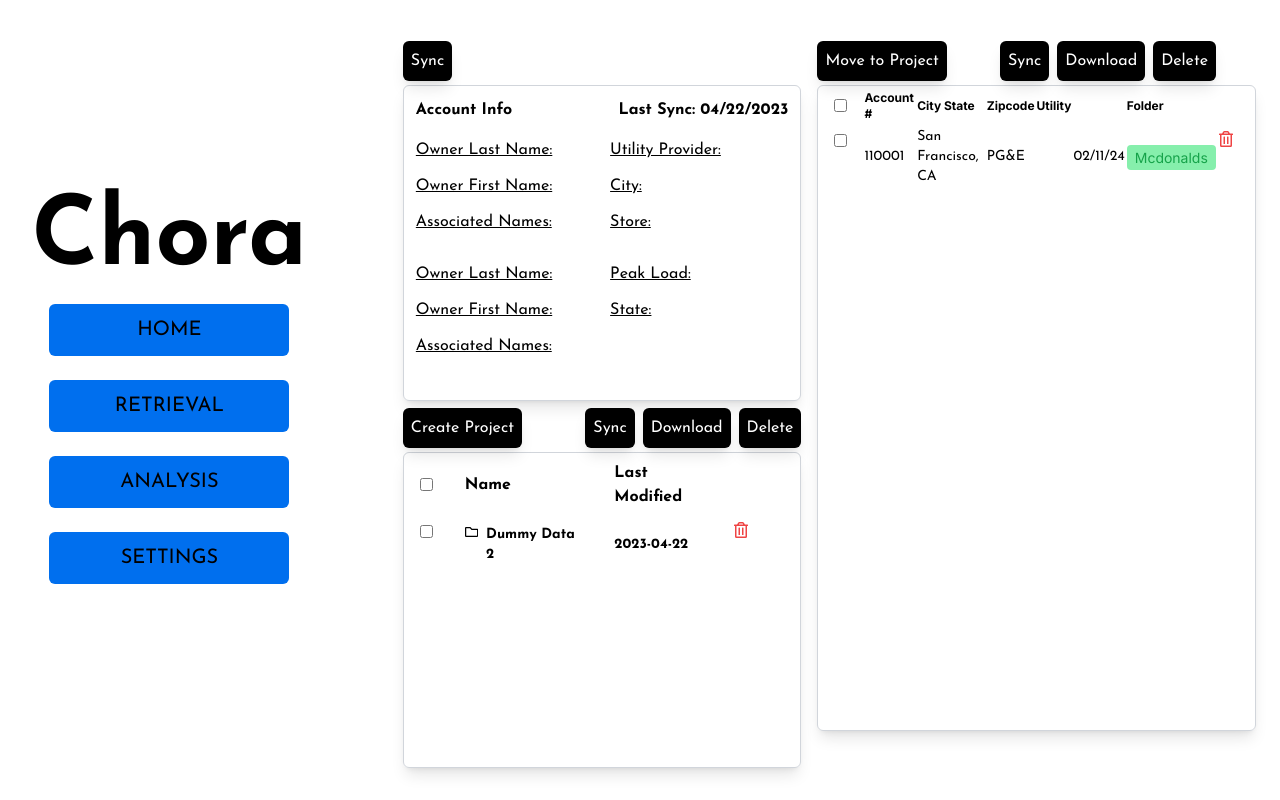
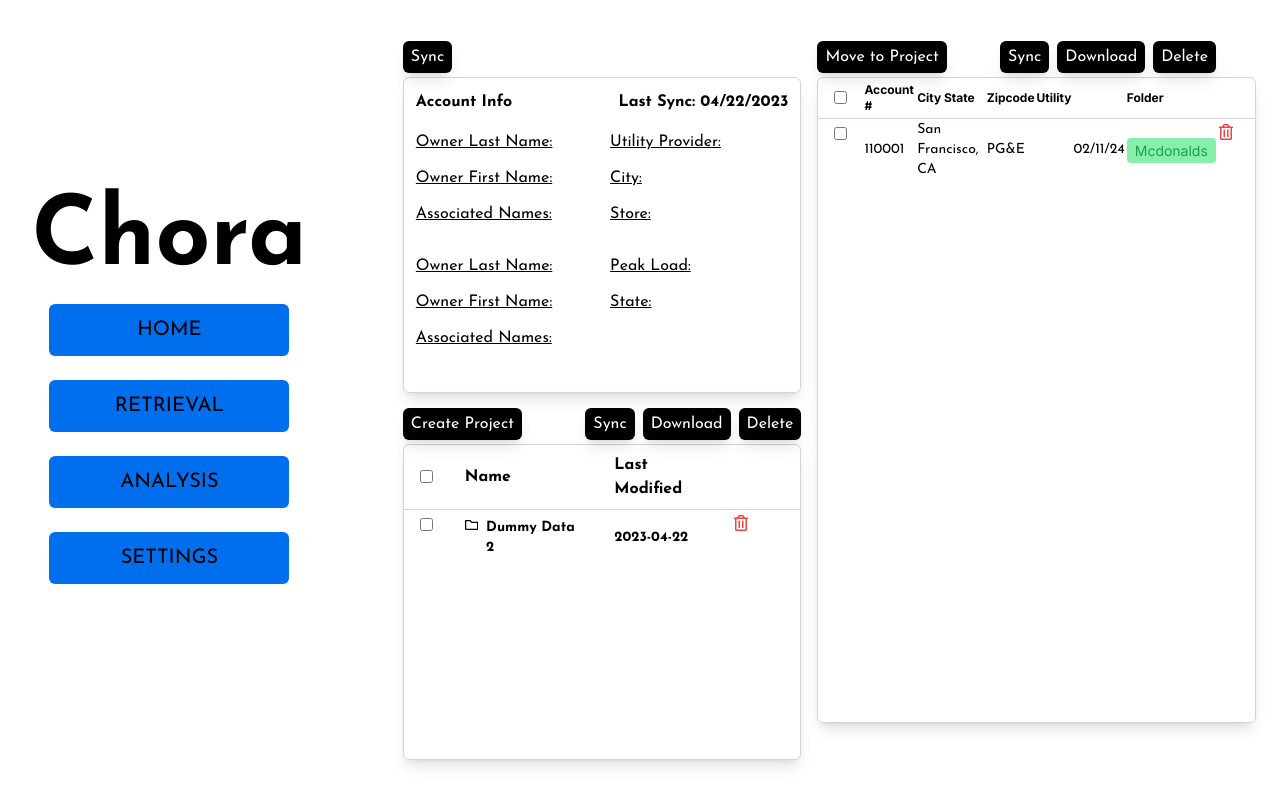
Before and after one commit to Meedux/GTM-Requirement, a Next.js app: page /portal in a window 1280 px wide. Built offline with nearby package versions, Linux system fonts and the light colour scheme.

Commit message:
Minor updates

```diff
--- a/components/AccountData.tsx
+++ b/components/AccountData.tsx
@@ -3,7 +3,7 @@ import React from "react";
 const AccountData = () => {
   return (
     <div className="">
-      <button className="bg-black mb-1 text-white text-center p-2 rounded-md shadow-lg font-joseph-sans text-sm md:text-base">
+      <button className="bg-black mb-1 py-1 text-white text-center p-2 rounded-md shadow-lg font-joseph-sans text-sm md:text-base">
         Sync
       </button>
       <div className="border border-gray-300 rounded-md shadow-lg card h-[90%] p-3 w-full ">
--- a/components/Accounts.tsx
+++ b/components/Accounts.tsx
@@ -7,19 +7,19 @@ const Accounts = () => {
     <div className="">
       <div className="flex flex-col md:flex-row justify-between items-center">
         <div className="mb-2 md:mb-0">
-          <button className="bg-black mb-1 px-2 text-white text-center p-2 rounded-md shadow-lg font-joseph-sans text-sm md:text-base">
+          <button className="bg-black mb-1 px-2 py-1 text-white text-center p-2 rounded-md shadow-lg font-joseph-sans text-sm md:text-base">
             Move to Project
           </button>
         </div>
 
         <div className="flex">
-          <button className="bg-black mb-1 mr-2 px-2 text-white text-center p-2 rounded-md shadow-lg font-joseph-sans text-sm md:text-base">
+          <button className="bg-black mb-1 mr-2 px-2 py-1 text-white text-center p-2 rounded-md shadow-lg font-joseph-sans text-sm md:text-base">
             Sync
           </button>
-          <button className="bg-black mb-1 mr-2 px-2 text-white text-center p-2 rounded-md shadow-lg font-joseph-sans text-sm md:text-base">
+          <button className="bg-black mb-1 mr-2 px-2 py-1 text-white text-center p-2 rounded-md shadow-lg font-joseph-sans text-sm md:text-base">
             Download
           </button>
-          <button className="bg-black mb-1 px-2 text-white text-center p-2 rounded-md shadow-lg font-joseph-sans text-sm md:text-base">
+          <button className="bg-black mb-1 px-2 py-1 text-white text-center p-2 rounded-md shadow-lg font-joseph-sans text-sm md:text-base">
             Delete
           </button>
         </div>
@@ -27,7 +27,7 @@ const Accounts = () => {
       <div className="border border-gray-300 rounded-md shadow-lg w-[110%] card h-[90%] overflow-auto">
         <table className="w-full">
           <thead>
-            <tr>
+            <tr className="border-b border-gray-300">
               <th className="px-4 py-2">
                 <input type="checkbox" />
               </th>
--- a/components/FolderData.tsx
+++ b/components/FolderData.tsx
@@ -7,19 +7,19 @@ const FolderData = () => {
     <div className="">
       <div className="flex flex-col md:flex-row justify-between items-center">
         <div className="mb-2 md:mb-0">
-          <button className="bg-black mb-1 px-2 text-white text-center p-2 rounded-md shadow-lg font-joseph-sans text-sm md:text-base">
+          <button className="bg-black mb-1 px-2 py-1 text-white text-center p-2 rounded-md shadow-lg font-joseph-sans text-sm md:text-base">
             Create Project
           </button>
         </div>
 
         <div className="flex">
-          <button className="bg-black mb-1 mr-2 px-2 text-white text-center p-2 rounded-md shadow-lg font-joseph-sans text-sm md:text-base">
+          <button className="bg-black mb-1 mr-2 px-2 py-1 text-white text-center p-2 rounded-md shadow-lg font-joseph-sans text-sm md:text-base">
             Sync
           </button>
-          <button className="bg-black mb-1 mr-2 px-2 text-white text-center p-2 rounded-md shadow-lg font-joseph-sans text-sm md:text-base">
+          <button className="bg-black mb-1 mr-2 px-2 py-1 text-white text-center p-2 rounded-md shadow-lg font-joseph-sans text-sm md:text-base">
             Download
           </button>
-          <button className="bg-black mb-1 px-2 text-white text-center p-2 rounded-md shadow-lg font-joseph-sans text-sm md:text-base">
+          <button className="bg-black mb-1 px-2 py-1 text-white text-center p-2 rounded-md shadow-lg font-joseph-sans text-sm md:text-base">
             Delete
           </button>
         </div>
@@ -27,7 +27,7 @@ const FolderData = () => {
       <div className="border border-gray-300 rounded-md shadow-lg card h-[90%] overflow-auto">
         <table className="w-full">
           <thead>
-            <tr>
+            <tr className="border-b border-gray-300">
               <th className="px-4 py-2">
                 <input type="checkbox" />
               </th>
--- a/components/TableRow/FolderTableRow.tsx
+++ b/components/TableRow/FolderTableRow.tsx
@@ -14,8 +14,8 @@ const FolderTableRow = ({
         <td className="px-4 py-2 flex justify-center items-center h-full">
           <input type="checkbox" />
         </td>
-        <td className="px-4 py-2 font-bold text-black font-joseph-sans text-sm">
-          <div className="flex">
+        <td className="px-4 py-2 font-bold text-black font-joseph-sans text-sm ">
+          <div className="flex cursor-pointer">
             <FaRegFolder className="text-black mr-2" />
             {folderName}
           </div>
```
